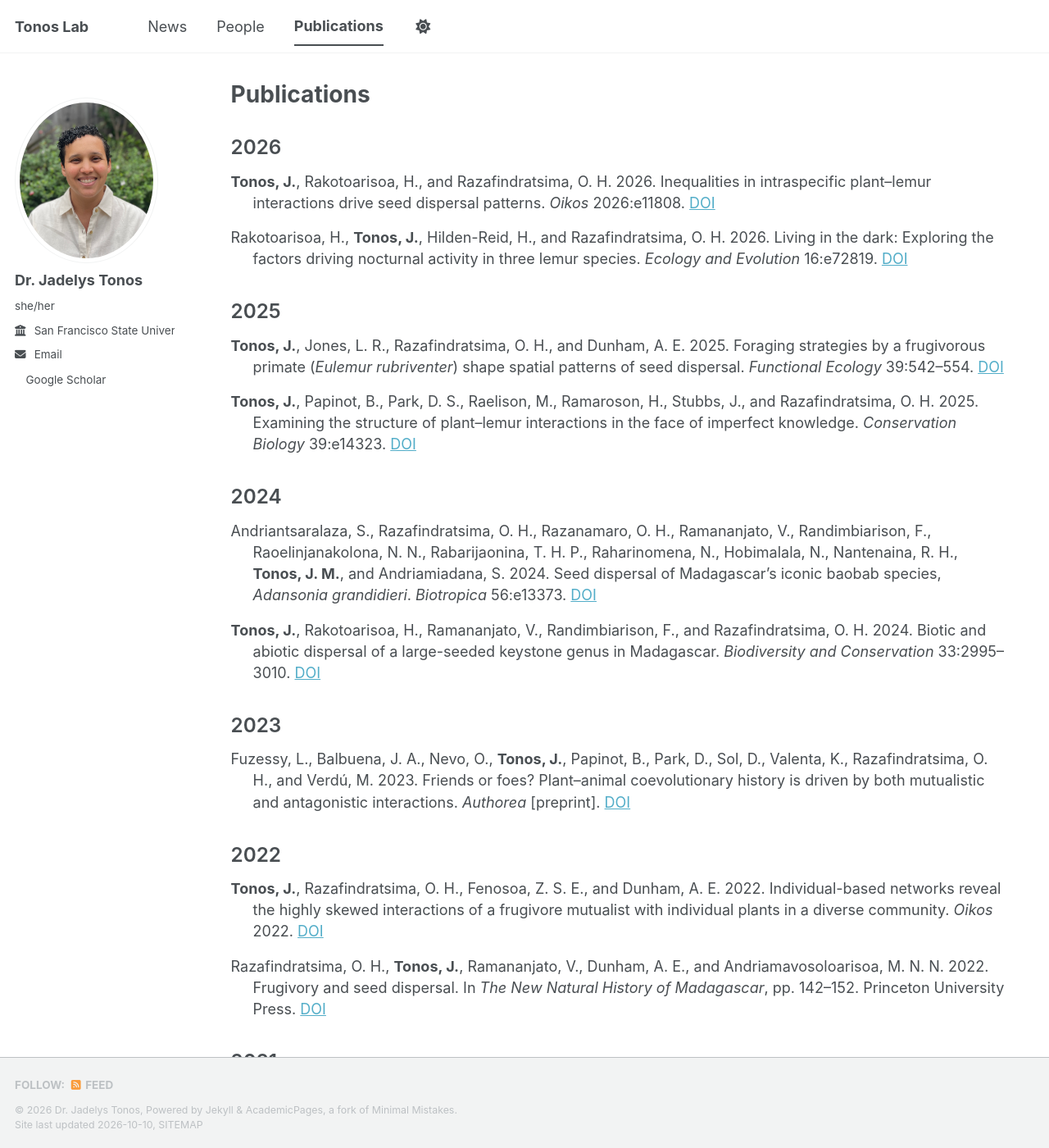
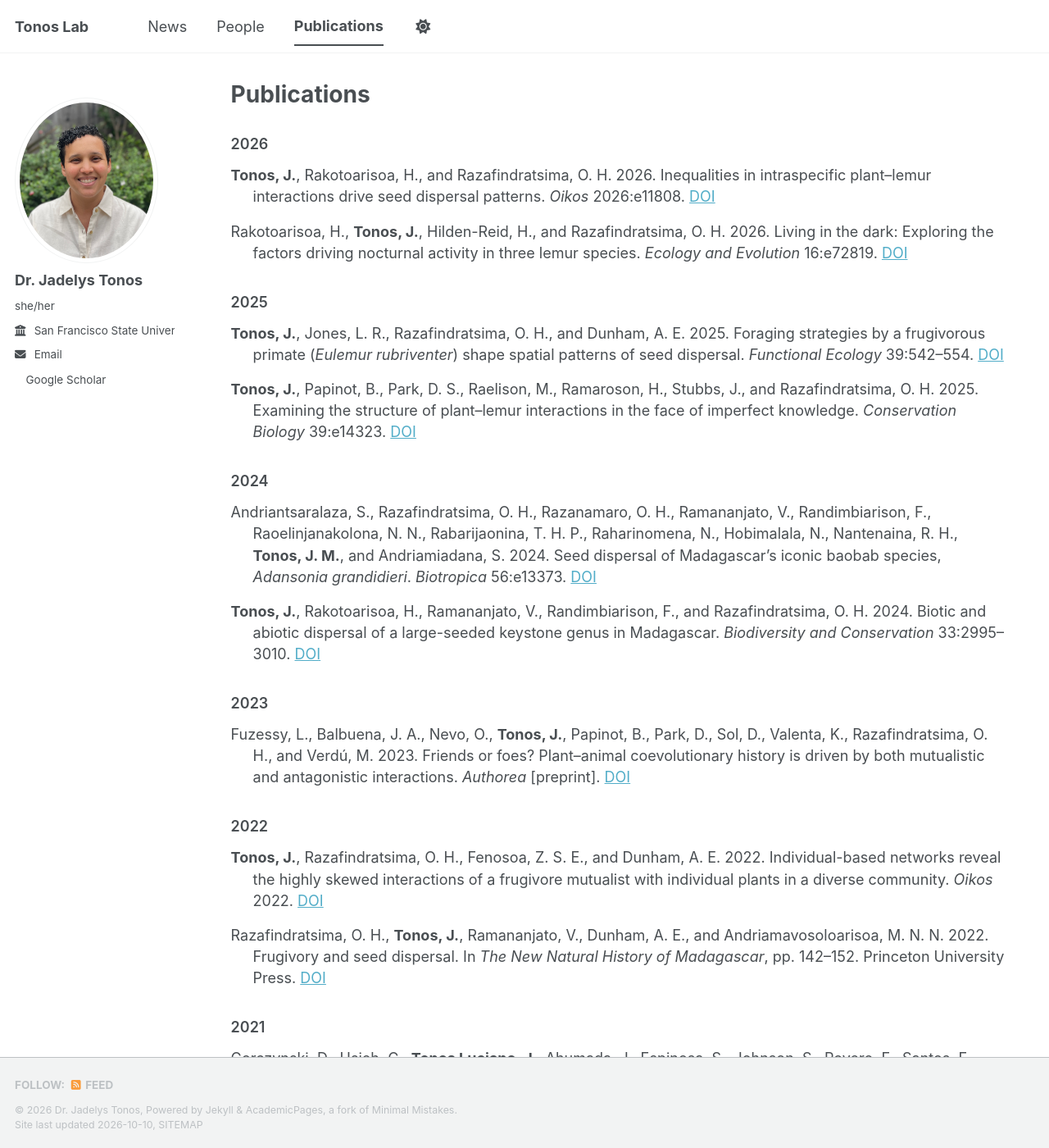
Before and after one commit to jtonos/jtonos.github.io, a Jekyll site: the page built from _pages/publications.html, in a window 1280 px wide and 1400 px high. Shown: the whole window at 82% size. Built offline with Jekyll 4.4.1, drawn with Linux system fonts in a browser that asks for light colours; a style sheet for code colours, icons or effects is not loaded.

Commit message:
Update publications.html

```diff
--- a/_pages/publications.html
+++ b/_pages/publications.html
@@ -13,7 +13,7 @@ author_profile: true
 .publication-list h2 {
   margin-top: 2rem;
   margin-bottom: 0.8rem;
-  font-size: 1.35em;
+  font-size: 1em;
   font-weight: 600;
 }
 
```
